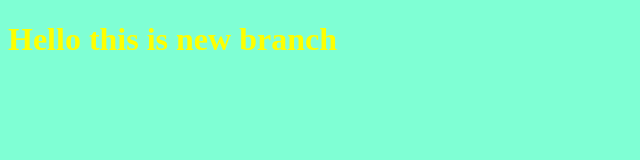
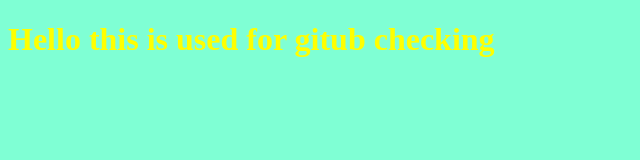
Before and after one commit to walidhnaien/projectTraining, a plain HTML site: page index.html in a window 1280 px wide. Shown: the whole page, without its empty margins (0-640 px from the left). Drawn offline with Linux system fonts and the light colour scheme.

Commit message:
change made for github

```diff
--- a/index.html
+++ b/index.html
@@ -8,7 +8,7 @@
     <link rel="stylesheet"  href="style.css">
 </head>
 <body>
-    <h1>Hello this is new branch</h1>
+    <h1>Hello this is used for gitub checking</h1>
     <script src="app.js"></script>
 </body>
 </html>
```
